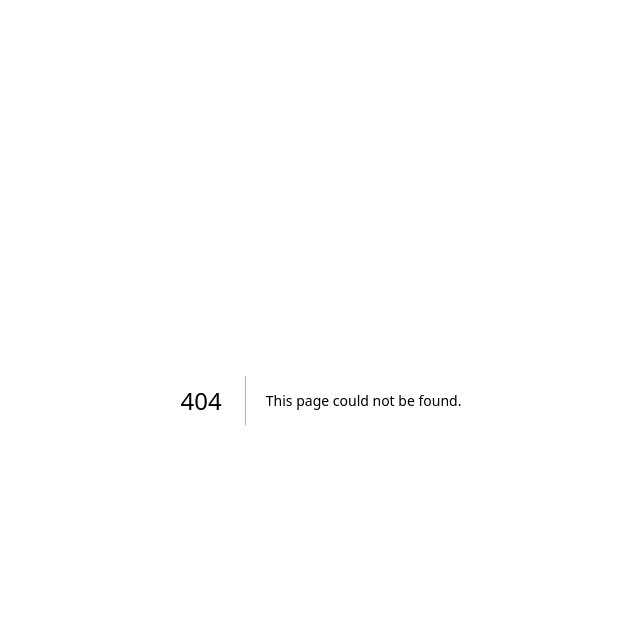
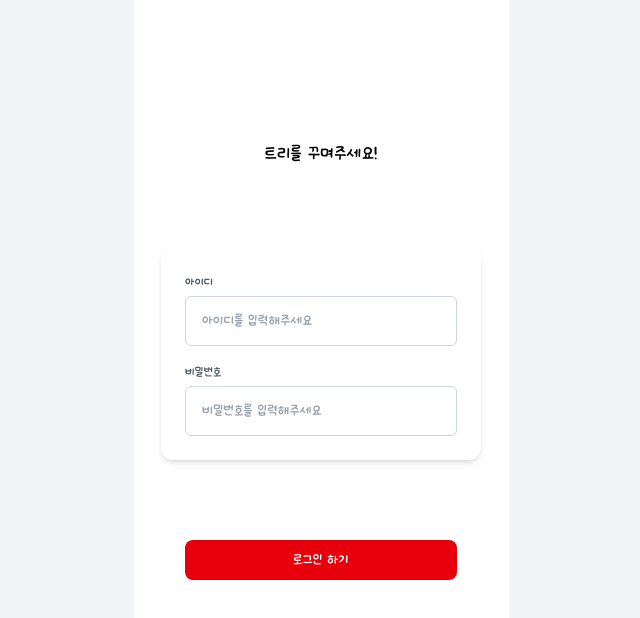
Before and after one commit to HISHmas/frontend, a Next.js app: page /auth/login in a window 1280 px wide. Before the commit this address had no page. Shown: the top 618 px of the page, without its empty margins (319-959 px from the left). Built offline with nearby package versions, Linux system fonts and the light colour scheme.

Commit message:
feat: 로그인 페이지 컴포넌트 추가

```diff
--- /dev/null
+++ b/src/app/auth/login/components/LoginButton.tsx
@@ -0,0 +1,16 @@
+export default function LoginButton({ children }: { children?: React.ReactNode }) {
+  return (
+    <button
+      type="submit"
+      className="
+        w-full h-10 bg-red-600 text-white rounded-lg
+        flex items-center justify-center
+        hover:opacity-90 active:opacity-80
+        transition
+      "
+      style={{ fontFamily: "var(--font-ownglyph)" }}
+    >
+      {children || "로그인 하기"}
+    </button>
+  );
+}
--- /dev/null
+++ b/src/app/auth/login/components/LoginForm.tsx
@@ -0,0 +1,41 @@
+import React from 'react';
+
+export default function LoginForm() {
+  return (
+    <div className="w-80 mx-auto p-6 bg-white rounded-xl shadow-md">
+      <div className="flex flex-col gap-1 mb-4">
+        <label htmlFor="username" className="text-sm text-gray-600">
+          아이디
+        </label>
+        <input
+          type="text"
+          id="username"
+          placeholder="아이디를 입력해주세요"
+          className="
+            w-full px-4 py-3 border border-gray-300 rounded-md
+            focus:outline-none focus:ring-2 focus:ring-red-500
+            placeholder-gray-400
+          "
+          style={{ fontFamily: "var(--font-ownglyph)" }}
+        />
+      </div>
+
+      <div className="flex flex-col gap-1">
+        <label htmlFor="password" className="text-sm text-gray-600">
+          비밀번호
+        </label>
+        <input
+          type="password"
+          id="password"
+          placeholder="비밀번호를 입력해주세요"
+          className="
+            w-full px-4 py-3 border border-gray-300 rounded-md
+            focus:outline-none focus:ring-2 focus:ring-red-500
+            placeholder-gray-400
+          "
+          style={{ fontFamily: "var(--font-ownglyph)" }}
+        />
+      </div>
+    </div>
+  );
+}
--- /dev/null
+++ b/src/app/auth/login/page.tsx
@@ -0,0 +1,34 @@
+"use client";
+
+import LoginForm from "./components/LoginForm";
+import LoginButton from "./components/LoginButton";
+
+export default function Page() {
+  const handleSubmit = (e: React.FormEvent) => {
+    e.preventDefault();
+    console.log("로그인 시도");
+  };
+
+  return (
+    <div className="flex items-center justify-center min-h-screen bg-gray-100">
+      <form
+        onSubmit={handleSubmit}
+        className="
+          flex flex-col items-center pt-20 mx-auto
+          bg-white
+          w-[375px] h-[812px]
+        "
+      >
+        <p className="mt-15 text-xl" style={{ fontFamily: "var(--font-ownglyph)" }}>트리를 꾸며주세요!</p>
+
+        <div className="mt-20">
+          <LoginForm />
+        </div>
+
+        <div className="w-80 mx-auto mt-20 px-6">
+          <LoginButton />
+        </div>
+      </form>
+    </div>
+  );
+}
--- a/src/app/globals.css
+++ b/src/app/globals.css
@@ -24,3 +24,15 @@ body {
   color: var(--foreground);
   font-family: Arial, Helvetica, sans-serif;
 }
+
+@font-face {
+    font-family: 'OwnglyphPDH';
+    src: url('/fonts/OwnglyphPDH.ttf') format('truetype');
+    font-weight: 400;
+    font-style: normal;
+    font-display: swap;
+}
+
+body {
+    font-family: 'OwnglyphPDH', sans-serif;
+}
--- a/src/app/layout.tsx
+++ b/src/app/layout.tsx
@@ -1,30 +1,15 @@
-import type { Metadata } from 'next';
-import { Geist, Geist_Mono } from 'next/font/google';
-import '@/src/app/globals.css';
+import localFont from "next/font/local";
+import "./globals.css";
 
-const geistSans = Geist({
-  variable: '--font-geist-sans',
-  subsets: ['latin'],
+const ownglyph = localFont({
+  src: "../../public/fonts/OwnglyphPDH.ttf", // ✅ 절대경로
+  variable: "--font-ownglyph",
 });
 
-const geistMono = Geist_Mono({
-  variable: '--font-geist-mono',
-  subsets: ['latin'],
-});
-
-export const metadata: Metadata = {
-  title: 'Create Next App',
-  description: 'Generated by create next app',
-};
-
-export default function RootLayout({
-  children,
-}: Readonly<{
-  children: React.ReactNode;
-}>) {
+export default function RootLayout({ children }: { children: React.ReactNode }) {
   return (
-    <html lang="en">
-      <body className={`${geistSans.variable} ${geistMono.variable} antialiased`}>{children}</body>
+    <html lang="ko" className={ownglyph.variable}>
+    <body>{children}</body>
     </html>
   );
 }
```
Also changed, not shown: public/fonts/OwnglyphPDH.ttf (added), src/app/auth/login/actions/login.ts (added).
